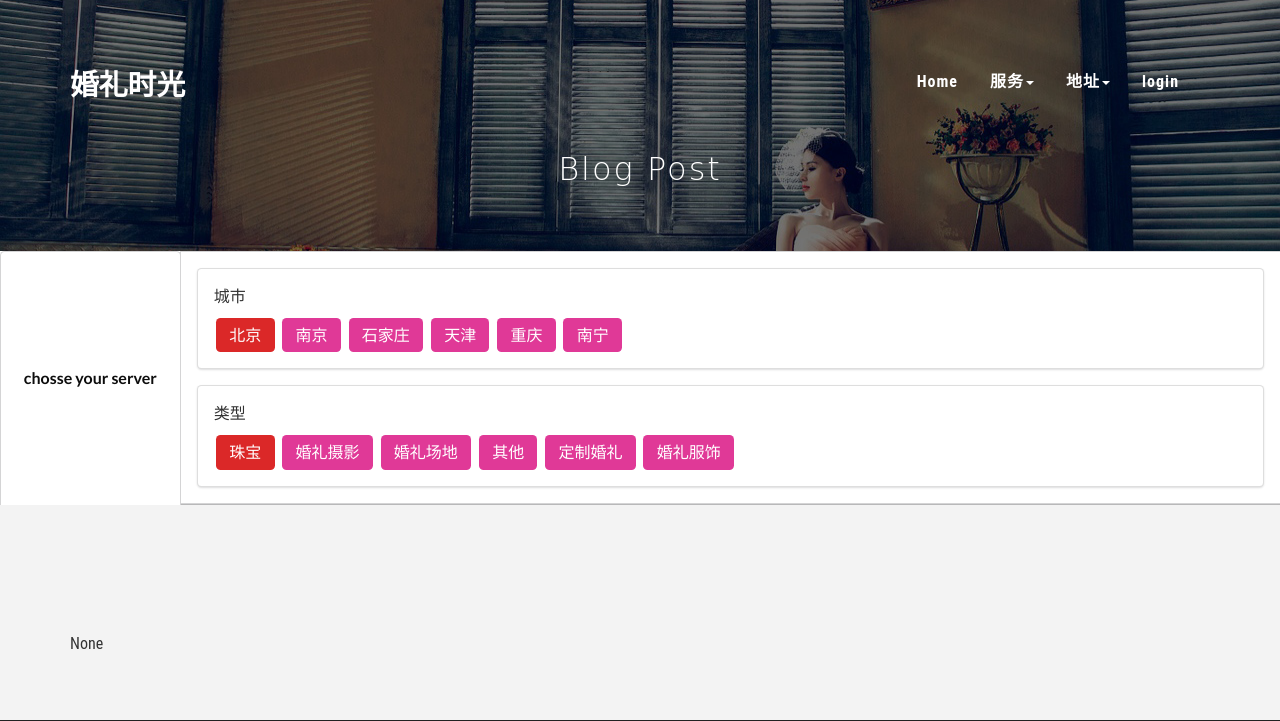
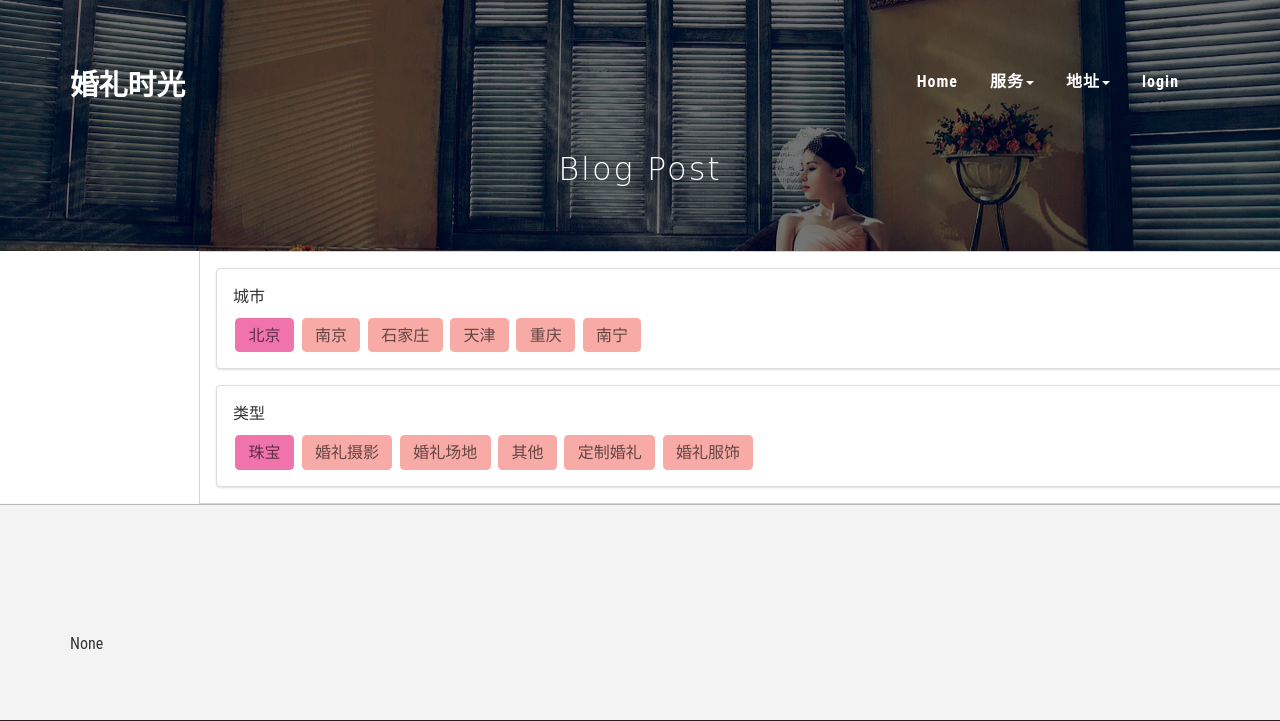
Before and after one commit to likehang/software_WedWeb, a Django app: a page that uses Web/templates/server.html in a window 1280 px wide; the page is wider, and only the part inside the window is pictured. Shown: the top 721 px of that part. Run offline with Django 3.2, Linux system fonts and the light colour scheme; data comes from the database, SQL or seed files in the repository; some libraries are stand-ins or nearby versions.

Commit message:
改颜色

```diff
--- a/Web/templates/server.html
+++ b/Web/templates/server.html
@@ -20,22 +20,21 @@
     </div>
 
 <div class="ui attached tabular menu">
-    <a class="active item">chosse your server</a>
-    <div class="ui  attached segment">
+    <div class="ui  attached segment"  style="left:200px">
             <div class="ui segment">
                 <p>城市</p>
                 {% for ct in city %}
                     {%if kind.id %}
                         {% if ct.id == site.id %}
-                            <a class="ui red large label" href="../../server/{{ct.id}}&{{kind.id}}">{{ct}}</a>
+                            <a class="ui large label" href="../../server/{{ct.id}}&{{kind.id}}" style="background-color:#f173ac">{{ct}}</a>
                         {% else %}
-                            <a class="ui pink large label" href="../../server/{{ct.id}}&{{kind.id}}">{{ct}}</a>
+                            <a class="ui large label" href="../../server/{{ct.id}}&{{kind.id}}" style="background-color:#f8aba6">{{ct}}</a>
                         {% endif %}
                     {%else%}
                         {% if ct.id == site.id %}
-                            <a class="ui red large label" href="../../server/{{ct.id}}&0">{{ct}}</a>
+                            <a class="ui large label" href="../../server/{{ct.id}}&0" style="background-color:#f173ac">{{ct}}</a>
                         {% else %}
-                            <a class="ui pink large label" href="../../server/{{ct.id}}&0">{{ct}}</a>
+                            <a class="ui large label" href="../../server/{{ct.id}}&0" style="background-color:#f8aba6">{{ct}}</a>
                         {% endif %}
                     {% endif %}
                 {% endfor %}
@@ -45,15 +44,15 @@
                 {% for sk in s_kind %}
                     {%if site.id %}
                         {% if sk.id == kind.id %}
-                            <a class="ui red large label" href="../../server/{{site.id}}&{{sk.id}}">{{sk}}</a>
+                            <a class="ui large label" href="../../server/{{site.id}}&{{sk.id}}" style="background-color:#f173ac">{{sk}}</a>
                         {% else %}
-                            <a class="ui pink large label" href="../../server/{{site.id}}&{{sk.id}}">{{sk}}</a>
+                            <a class="ui large label" href="../../server/{{site.id}}&{{sk.id}}" style="background-color:#f8aba6">{{sk}}</a>
                         {% endif %}
                     {%else%}
                         {% if sk.id == kind.id %}
-                            <a class="ui red large label" href="../../server/0&{{sk.id}}">{{sk}}</a>
+                            <a class="ui large label" href="../../server/0&{{sk.id}}" style="background-color:#f173ac">{{sk}}</a>
                         {% else %}
-                            <a class="ui pink large label" href="../../server/0&{{sk.id}}">{{sk}}</a>
+                            <a class="ui large label" href="../../server/0&{{sk.id}}" style="background-color:#f8aba6">{{sk}}</a>
                         {% endif %}
                     {% endif %}
                 {% endfor %}
```
Also changed, not shown: Web/templates/index.html (+7 -0 lines).
